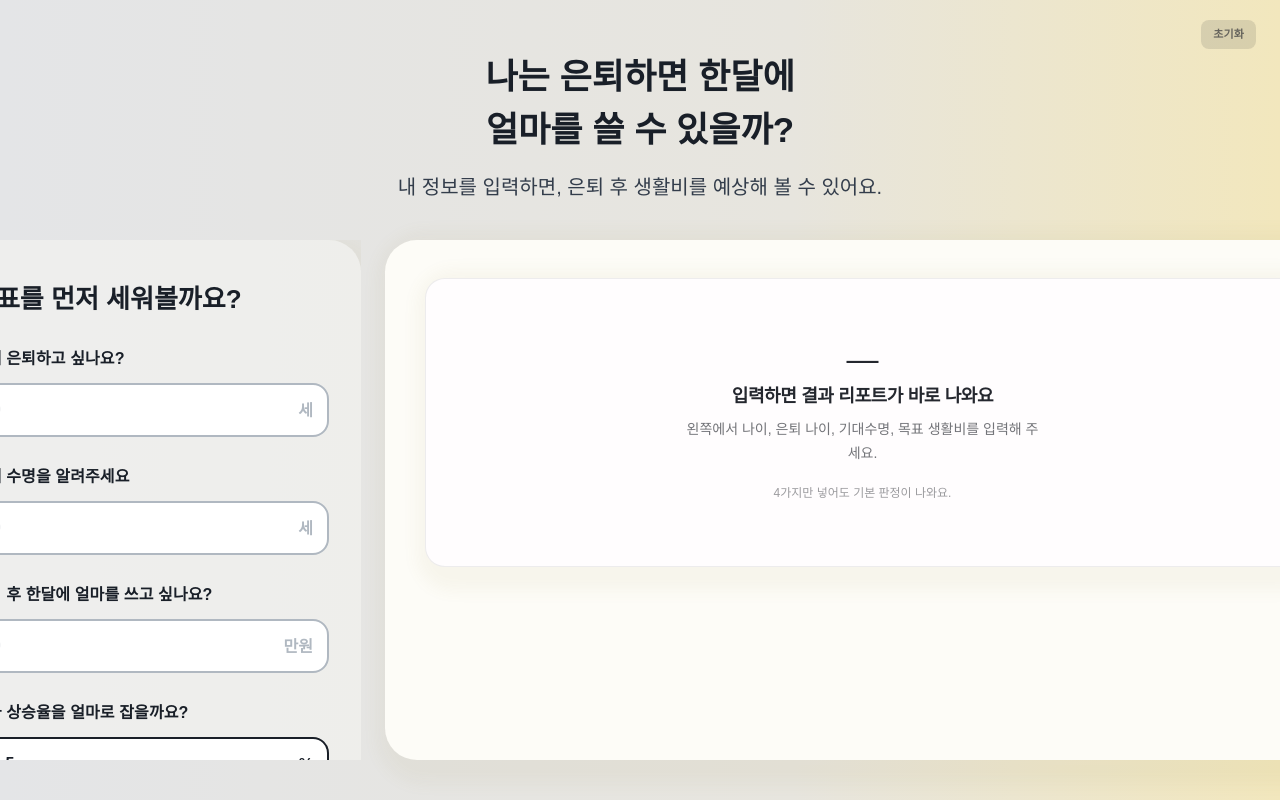
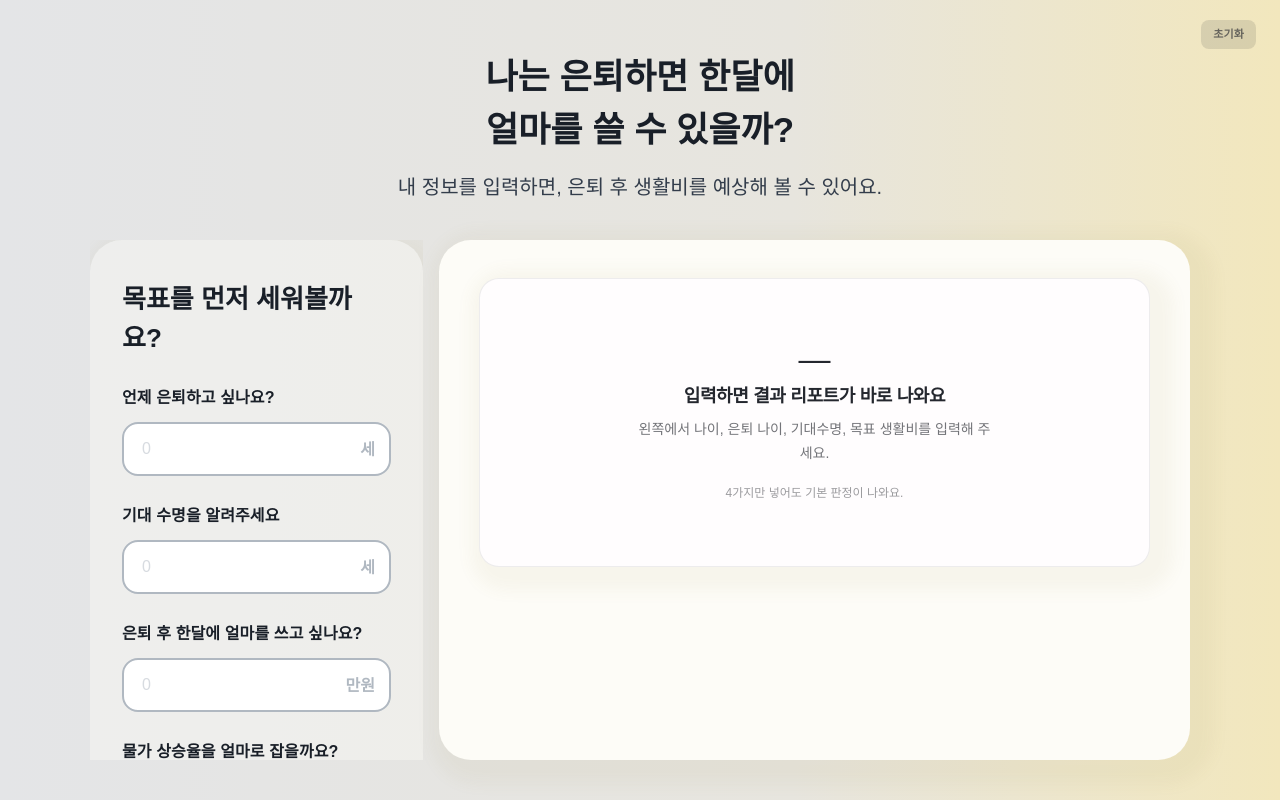
Before and after one commit to jaechi-factory/retirement-planner, a React (Vite) app: page / in a window 1280 px wide. Built offline with nearby package versions, Linux system fonts and the light colour scheme; a web font is replaced by a local one.

Commit message:
fix: update layout to Figma Desktop-15 spec - 1100px, left 333px, gap 16px

```diff
--- a/src/App.tsx
+++ b/src/App.tsx
@@ -58,8 +58,8 @@ export default function App() {
       <div
         style={{
           display: 'flex',
-          gap: 24,
-          width: 1400,
+          gap: 16,
+          width: 1100,
           flex: 1,
           minHeight: 0,
           paddingBottom: 40,
--- a/src/components/layout/InputWorkbench.tsx
+++ b/src/components/layout/InputWorkbench.tsx
@@ -25,7 +25,7 @@ export default function InputWorkbench() {
   return (
     <div
       style={{
-        width: 421,
+        width: 333,
         flexShrink: 0,
         height: '100%',
         overflowY: 'auto',
```
